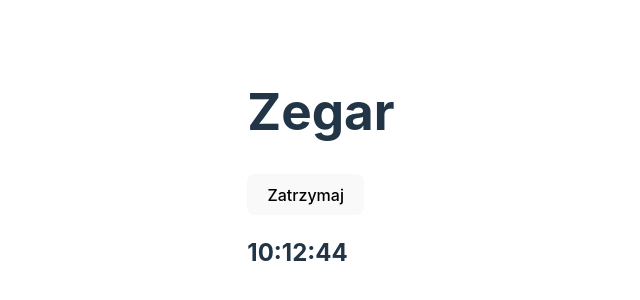
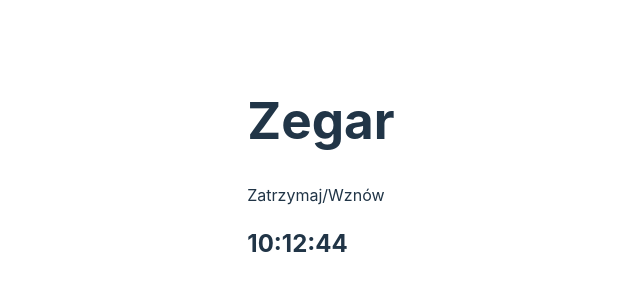
Before and after one commit to lukas-sikora/zadania-react, a React (Vite) app in the folder react-training/: page / in a window 1280 px wide. Shown: the part 230-530 px from the top of the page, without its empty margins (319-959 px from the left). Built offline with nearby package versions, Linux system fonts and the light colour scheme.

Commit message:
correct code

```diff
--- a/react-training/src/App.jsx
+++ b/react-training/src/App.jsx
@@ -1,19 +1,11 @@
-import { useState } from "react";
-
 import Timer from "./components/Timer";
 
 const App = () => {
-  const [isActive, setIsActive] = useState(true);
-
-  const toggleTimer = () => {
-    setIsActive((prevIsActive) => !prevIsActive);
-  };
-
   return (
     <>
       <h1>Zegar</h1>
-      <button onClick={toggleTimer}>{isActive ? "Zatrzymaj" : "Wznów"}</button>
-      {isActive && <Timer />}
+      Zatrzymaj/Wznów
+      <Timer />
     </>
   );
 };
```
